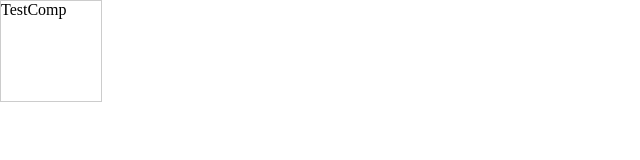
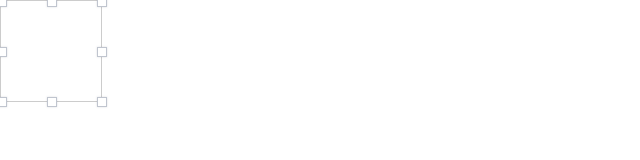
Before and after one commit to Aaron428/lessCodePlatform, a React (Vite) app: page / in a window 1280 px wide. Shown: the top 160 px of the page, without its empty margins (0-640 px from the left). Built offline with nearby package versions, Linux system fonts and the light colour scheme.

Commit message:
refactor: refactor move and scale

```diff
--- a/src/App.css
+++ b/src/App.css
@@ -33,5 +33,6 @@
 
 #test {
   border: 1px solid #ccc;
+  cursor: move;
   position: relative;
 }
--- a/src/TestComp.tsx
+++ b/src/TestComp.tsx
@@ -1,56 +1,142 @@
 import React, { useEffect, useState } from 'react'
 import { removePxAndConverseToNumber } from '@utils/index'
+import { DIRECTION_MAP } from '@shared/constants'
+import '@shared/editableBox/index.css'
 import './App.css'
 
 let isDown = false
+const points: EditableBoxType.DireactionType[] = ['e', 'w', 's', 'n', 'ne', 'nw', 'se', 'sw']
+let operateDirectioin: EditableBoxType.DireactionType = ''
 let oriPos = { top: 0, left: 0, x: 0, y: 0 }
+let prevStyle = {
+  left: 0,
+  top: 0,
+  width: 100,
+  height: 100
+}
 
 const TestComp = () => {
-  const [style, setStyle] = useState({ left: 0, top: 0, width: 100, height: 100 })
-
   const handleMove = (e: MouseEvent) => {
-    if (isDown) {
+    if (isDown && operateDirectioin !== '') {
       const dom = document.getElementById('test')
       if (dom) {
-        const newLeft = e.clientX - oriPos.x + oriPos.left
-        const newTop = e.clientY - oriPos.y + oriPos.top
-        dom.style.left = `${newLeft}px`
-        dom.style.top = `${newTop}px`
+        const domStyle = { ...prevStyle }
+
+        const offsetX = e.clientX - oriPos.x
+        const offsetY = e.clientY - oriPos.y
+        switch (operateDirectioin) {
+          case DIRECTION_MAP.移动:
+            domStyle.left = offsetX + oriPos.left
+            domStyle.top = offsetY + oriPos.top
+            break
+          // 东
+          case DIRECTION_MAP.右:
+            domStyle.width += offsetX
+            break
+          // 西
+          case DIRECTION_MAP.左:
+            domStyle.width -= offsetX
+            domStyle.left += offsetX
+            break
+          // 南
+          case DIRECTION_MAP.下:
+            domStyle.height += offsetY
+            break
+          // 北
+          case DIRECTION_MAP.上:
+            domStyle.height -= offsetY
+            domStyle.top += offsetY
+            break
+          // 东北
+          case DIRECTION_MAP.上右:
+            domStyle.height -= offsetY
+            domStyle.top += offsetY
+            domStyle.width += offsetX
+            break
+          // 西北
+          case DIRECTION_MAP.上左:
+            domStyle.height -= offsetY
+            domStyle.top += offsetY
+            domStyle.width -= offsetX
+            domStyle.left += offsetX
+            break
+          // 东南
+          case DIRECTION_MAP.下右:
+            domStyle.height += offsetY
+            domStyle.width += offsetX
+            break
+          // 西南
+          case DIRECTION_MAP.下左:
+            domStyle.height += offsetY
+            domStyle.width -= offsetX
+            domStyle.left += offsetX
+            break
+          default:
+            return
+        }
+        dom.style.width = `${domStyle.width}px`
+        dom.style.height = `${domStyle.height}px`
+        dom.style.left = `${domStyle.left}px`
+        dom.style.top = `${domStyle.top}px`
       }
     }
   }
 
-  const handleDown = (e: React.MouseEvent<HTMLDivElement, MouseEvent>) => {
+  const handleDown = (
+    e: React.MouseEvent<HTMLDivElement, MouseEvent>,
+    direction: EditableBoxType.DireactionType
+  ) => {
+    e.stopPropagation()
+    operateDirectioin = direction
     isDown = true
     const y = e.clientY
     const x = e.clientX
     oriPos = {
-      ...style,
+      ...prevStyle,
       x,
       y
     }
   }
 
-  const handleUp = () => {
+  const handleUp = (e: MouseEvent | React.MouseEvent<HTMLDivElement, MouseEvent>) => {
+    e.stopPropagation()
     isDown = false
+    operateDirectioin = ''
     const dom = document.getElementById('test')
     if (dom) {
       const left = removePxAndConverseToNumber(dom.style.left)
       const top = removePxAndConverseToNumber(dom.style.top)
-      setStyle({ ...style, left, top })
+      const width = removePxAndConverseToNumber(dom.style.width)
+      const height = removePxAndConverseToNumber(dom.style.height)
+      prevStyle = { height, width, left, top }
     }
-    console.log()
   }
 
   useEffect(() => {
     document.addEventListener('mousemove', e => handleMove(e))
-
     return document.removeEventListener('mousemove', handleMove)
   }, [])
 
+  useEffect(() => {
+    document.addEventListener('mouseup', e => handleUp(e))
+    return document.removeEventListener('mouseup', handleUp)
+  }, [])
+
   return (
-    <div style={style} id="test" onMouseDown={handleDown} onMouseUp={handleUp}>
-      TestComp
+    <div
+      id="test"
+      style={prevStyle}
+      onMouseDown={e => handleDown(e, 'move')}
+      onMouseUp={e => handleUp(e)}
+    >
+      {points.map(item => (
+        <div
+          key={item}
+          className={`control-point point-${item}`}
+          onMouseDown={e => handleDown(e, item)}
+          onMouseUp={e => handleUp(e)}
+        ></div>
+      ))}
     </div>
   )
 }
--- a/src/shared/editableBox/index.css
+++ b/src/shared/editableBox/index.css
@@ -20,68 +20,53 @@
   position: absolute;
   display: inline-block;
   box-sizing: border-box;
-  margin-top: -8px !important;
-  margin-left: -8px !important;
-  padding: 8px;
+  padding: 4px;
   border: 1px solid #c0c5cf;
-  border-radius: 6px;
   background: #fff;
   box-shadow: 0 0 2px 0 rgba(86, 90, 98, .2);
-
+  transform: translate(-4px, -4px);
   user-select: none;
 }
 
 .control-point.point-e {
   top: 50%;
   left: 100%;
-  margin-left: 1px;
   cursor: ew-resize;
 }
 
 .control-point.point-n {
   left: 50%;
-  margin-top: -1px;
   cursor: ns-resize;
 }
 
 .control-point.point-s {
   top: 100%;
   left: 50%;
-  margin-top: 1px;
   cursor: ns-resize;
 }
 
 .control-point.point-w {
   top: 50%;
   left: 0;
-  margin-left: -1px;
   cursor: ew-resize;
 }
 
 .control-point.point-ne {
   left: 100%;
-  margin-top: -1px;
-  margin-left: 1px;
   cursor: nesw-resize;
 }
 
 .control-point.point-nw {
-  margin-top: -1px;
-  margin-left: -1px;
   cursor: nwse-resize;
 }
 
 .control-point.point-se {
   top: 100%;
   left: 100%;
-  margin-top: 1px;
-  margin-left: 1px;
   cursor: nwse-resize;
 }
 
 .control-point.point-sw {
   top: 100%;
-  margin-top: 1px;
-  margin-left: -1px;
   cursor: nesw-resize;
 }
```
